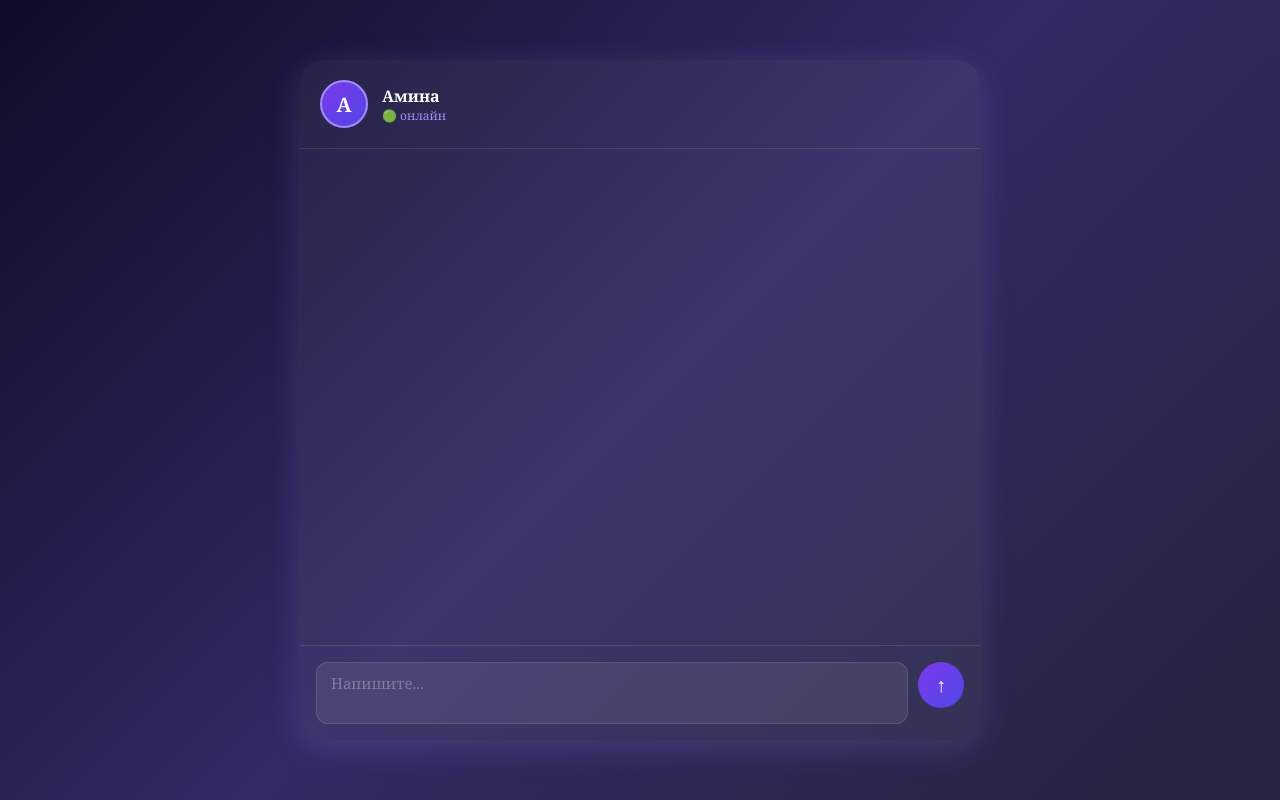
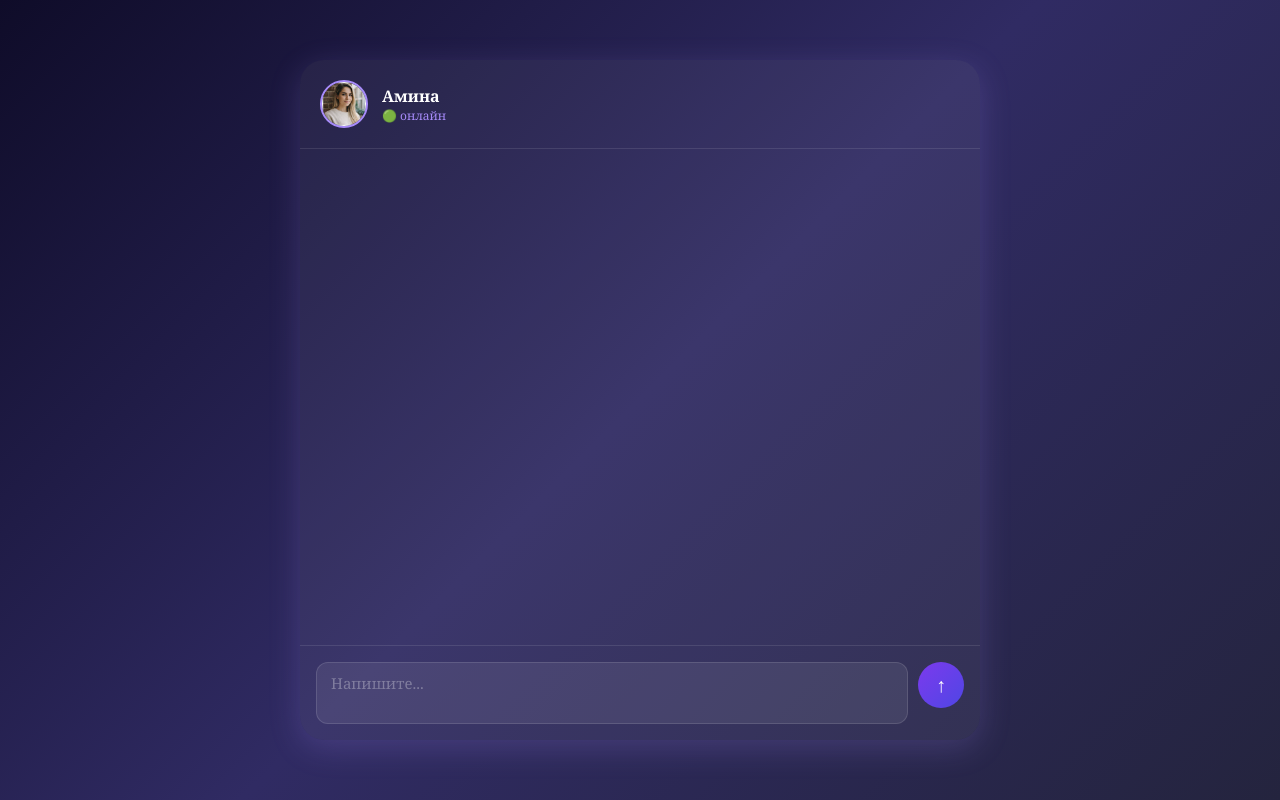
Before and after one commit to rekuskz-gif/amina-ai, a plain HTML site: page index.html in a window 1280 px wide. Drawn offline with Linux system fonts and the light colour scheme.

Commit message:
Update index.html

```diff
--- a/index.html
+++ b/index.html
@@ -9,7 +9,8 @@
     body { font-family: Georgia, serif; background: linear-gradient(135deg, #0f0c29, #302b63, #24243e); min-height: 100vh; display: flex; align-items: center; justify-content: center; padding: 20px; }
     .chat { width: 100%; max-width: 680px; background: rgba(255,255,255,0.05); border-radius: 24px; overflow: hidden; display: flex; flex-direction: column; height: 85vh; box-shadow: 0 8px 32px rgba(167,139,250,0.2); }
     .header { padding: 20px; display: flex; align-items: center; gap: 14px; border-bottom: 1px solid rgba(255,255,255,0.1); }
-    .avatar { width: 48px; height: 48px; border-radius: 50%; border: 2px solid #a78bfa; display: flex; align-items: center; justify-content: center; background: linear-gradient(135deg, #7c3aed, #4f46e5); color: white; font-weight: bold; font-size: 20px; }
+    .avatar { width: 48px; height: 48px; border-radius: 50%; border: 2px solid #a78bfa; display: flex; align-items: center; justify-content: center; overflow: hidden; }
+    .avatar img { width: 100%; height: 100%; object-fit: cover; }
     .header-info { flex: 1; }
     .name { color: white; font-weight: bold; }
     .status { color: #a78bfa; font-size: 12px; }
@@ -31,7 +32,9 @@
 <body>
   <div class="chat">
     <div class="header">
-      <div class="avatar">А</div>
+      <div class="avatar">
+        <img src="https://raw.githubusercontent.com/rekuskz-gif/amina-ai/main/amina-icon.png" alt="Амина">
+      </div>
       <div class="header-info">
         <div class="name">Амина</div>
         <div class="status">🟢 онлайн</div>
```
